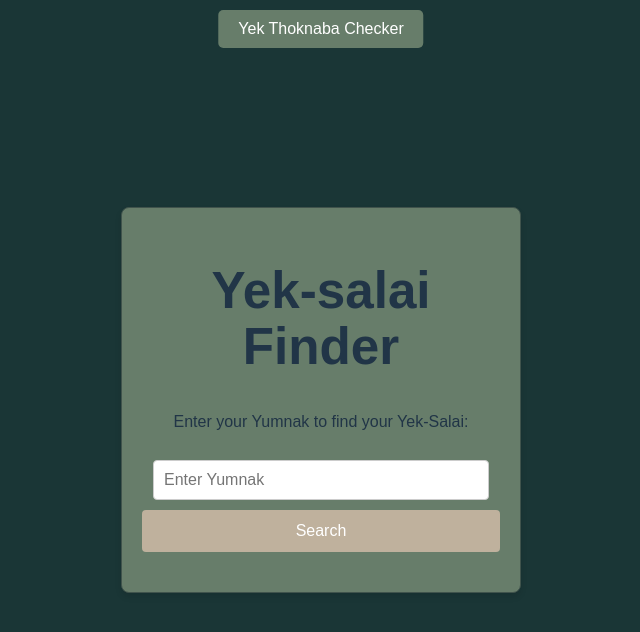
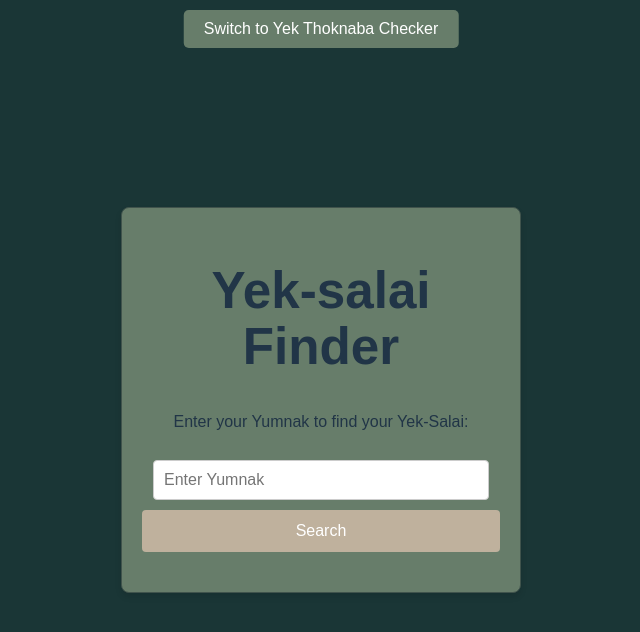
Before and after one commit to Lanchenba/yek_salai, a React (Vite) app: page / in a window 1280 px wide. Shown: the top 632 px of the page, without its empty margins (319-959 px from the left). Built offline with nearby package versions, Linux system fonts and the light colour scheme.

Commit message:
`Update button text to reflect toggle functionality`

```diff
--- a/src/App.jsx
+++ b/src/App.jsx
@@ -28,7 +28,7 @@ function App() {
                     zIndex: '1000', // Ensures the button is above other content
                 }}
             >
-                {showClanChecker ? "Yek-Salai Checker" : "Yek Thoknaba Checker"}
+                {showClanChecker ? "Switch to Yek-Salai Checker" : "Switch to Yek Thoknaba Checker"}
             </button>
 
             {/* Conditionally render the component based on state */}
```
